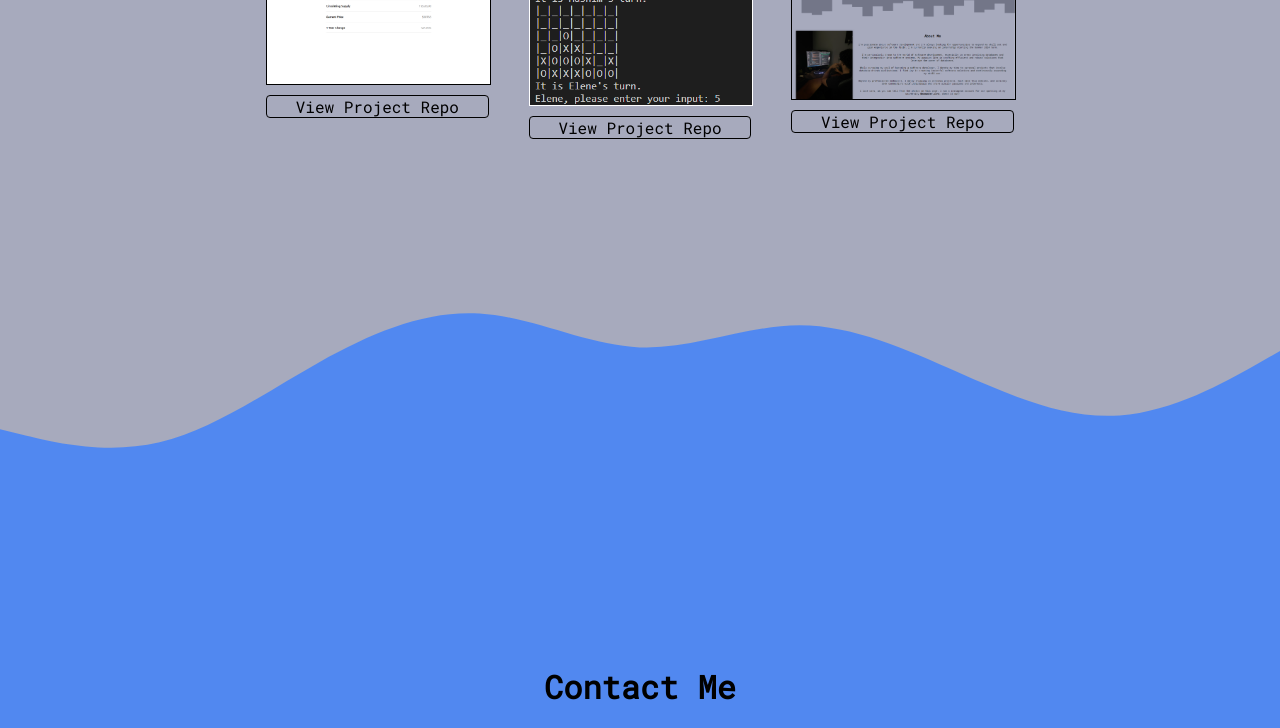
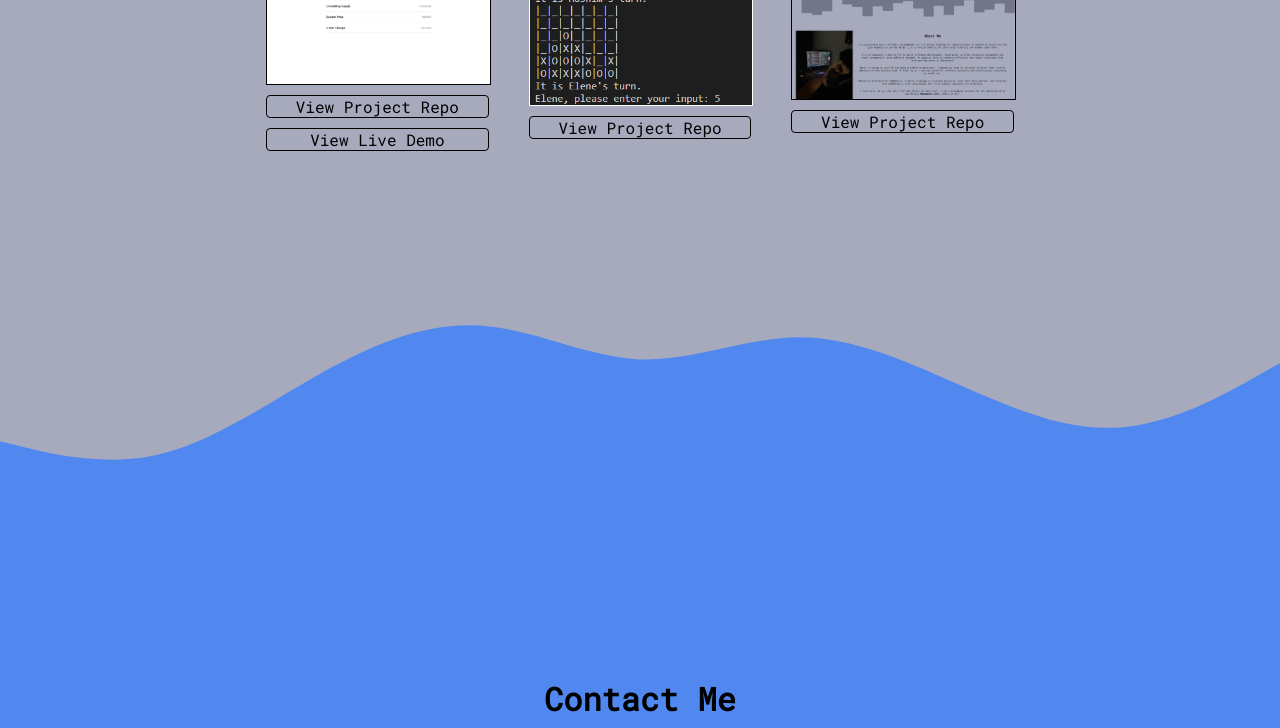
Before and after one commit to AymenS02/AymenShoteri.github.io, a plain HTML site: page index.html in a window 1280 px wide. Shown: the part 3100-3828 px from the top of the page. Drawn offline with nearby package versions, Linux system fonts and the light colour scheme.

Commit message:
Added live demo

```diff
--- a/index.html
+++ b/index.html
@@ -163,6 +163,7 @@
             <h3>Crypto Tracker App</h3>
             <img src="src/assets/cointracker.png" alt="Project 1 Image">
             <a href="https://github.com/AymenS02/Crypto-Tracker" class="project-btn">View Project Repo</a>
+            <a href="https://crypto-tracker-pgwd1jlza-aymen-shoteris-projects.vercel.app/" class="project-btn">View Live Demo</a>
           </div>
           <div class="project2">
             <h3>Connect 4 Game with AI</h3>
--- a/src/styles.css
+++ b/src/styles.css
@@ -392,6 +392,10 @@ ul li:hover {
   border-radius: 4px;
 }
 
+.project-btn + .project-btn {
+  margin-top: 10px;
+}
+
 .project-btn:hover {
   background-color: #5188F0;
 }
```
